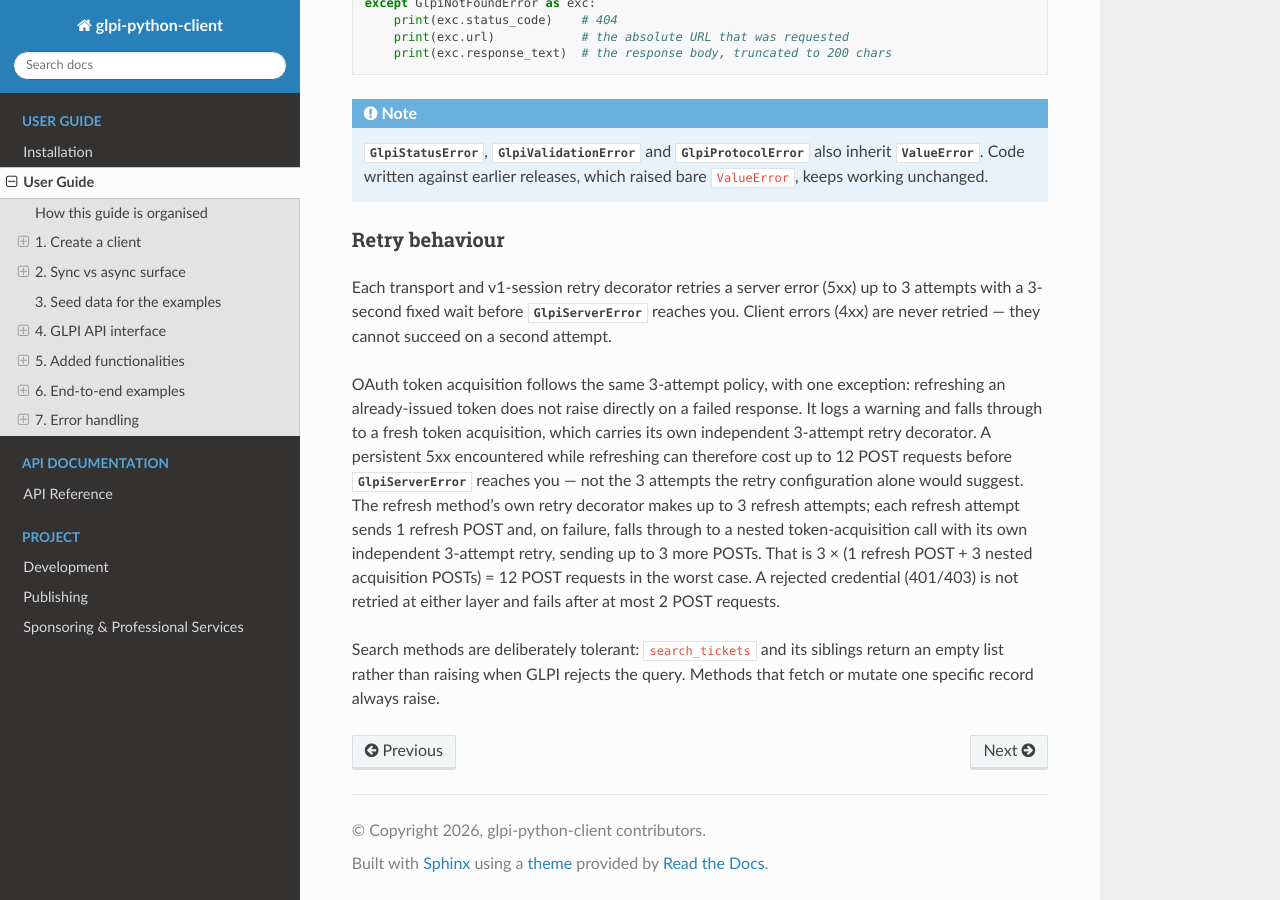
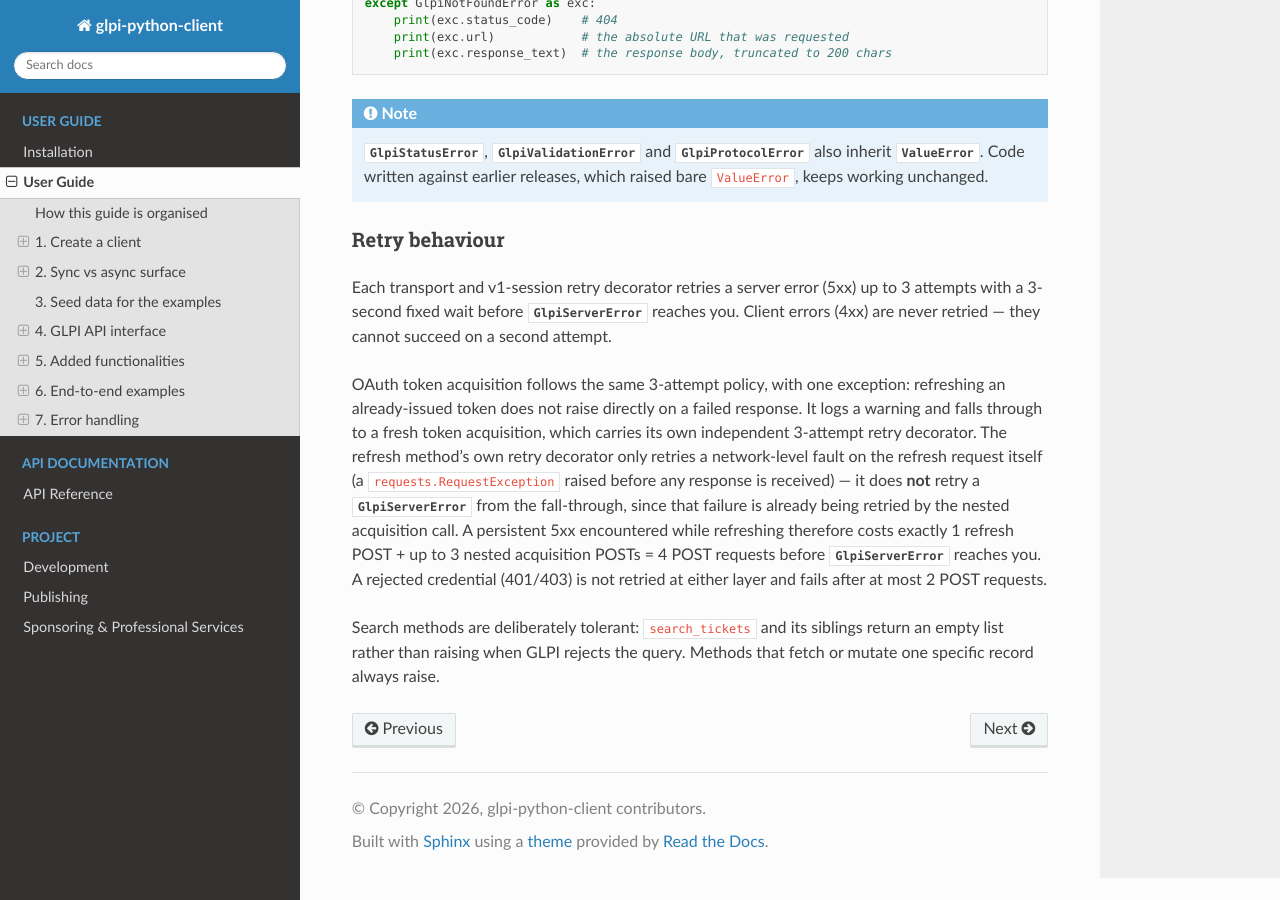
Before and after one commit to baraline/glpi_python_client, a Sphinx documentation site: the page built from docs/user_guide.rst, in a window 1280 px wide and 900 px high, scrolled down 27570 px. Built offline with Sphinx 7.4.7 and the Read the Docs theme 3.1.0, drawn with Linux system fonts in a browser that asks for light colours.

Commit message:
fix(auth): stop the token-refresh retry multiplication
_refresh_access_token does not raise on a non-2xx refresh response: it logs
and falls through to a nested _acquire_token(), which carries its own
3-attempt decorator. Because the outer decorator also retried
GlpiServerError, a persistent 5xx cost 3 x (1 refresh POST + 3 nested
acquire POSTs) = 12 POSTs and ~33s of waiting.

Any GlpiServerError reaching the outer decorator has already been retried
three times by the nested call, so retrying it again was pure duplication.
Narrowing the outer predicate to requests.RequestException keeps the useful
retry (a network failure of the refresh POST itself, which raises rather
than falling through) and drops the duplicate one.

Measured: persistent 5xx 12 -> 4 POSTs. Persistent 401 (2) and network
errors on the refresh POST (3) are unchanged.

Co-Authored-By: Claude Opus 4.8 <noreply@anthropic.com>

```diff
--- a/docs/user_guide.rst
+++ b/docs/user_guide.rst
@@ -1493,15 +1493,15 @@ OAuth token acquisition follows the same 3-attempt policy, with one
 exception: refreshing an already-issued token does not raise directly on
 a failed response. It logs a warning and falls through to a fresh token
 acquisition, which carries its own independent 3-attempt retry
-decorator. A persistent 5xx encountered while refreshing can therefore
-cost up to 12 POST requests before
-:class:`~glpi_python_client.GlpiServerError` reaches you — not the 3
-attempts the retry configuration alone would suggest. The refresh
-method's own retry decorator makes up to 3 refresh attempts; each
-refresh attempt sends 1 refresh POST and, on failure, falls through to a
-nested token-acquisition call with its own independent 3-attempt retry,
-sending up to 3 more POSTs. That is 3 × (1 refresh POST + 3 nested
-acquisition POSTs) = 12 POST requests in the worst case. A rejected
+decorator. The refresh method's own retry decorator only retries a
+network-level fault on the refresh request itself (a
+``requests.RequestException`` raised before any response is received) —
+it does **not** retry a :class:`~glpi_python_client.GlpiServerError`
+from the fall-through, since that failure is already being retried by
+the nested acquisition call. A persistent 5xx encountered while
+refreshing therefore costs exactly 1 refresh POST + up to 3 nested
+acquisition POSTs = 4 POST requests before
+:class:`~glpi_python_client.GlpiServerError` reaches you. A rejected
 credential (401/403) is not retried at either layer and fails after at
 most 2 POST requests.
 
```
Also changed, not shown: CHANGELOG.md (+13 -0 lines), 2 other files.
